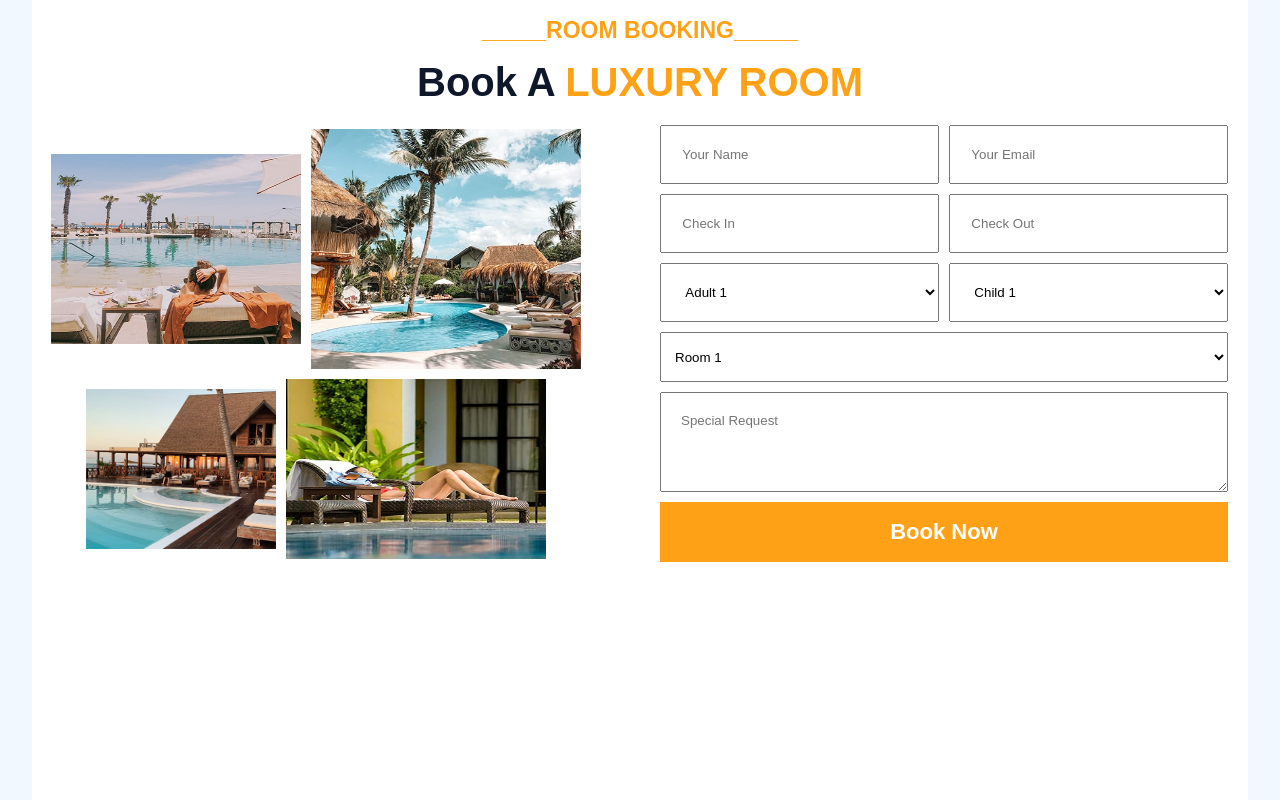
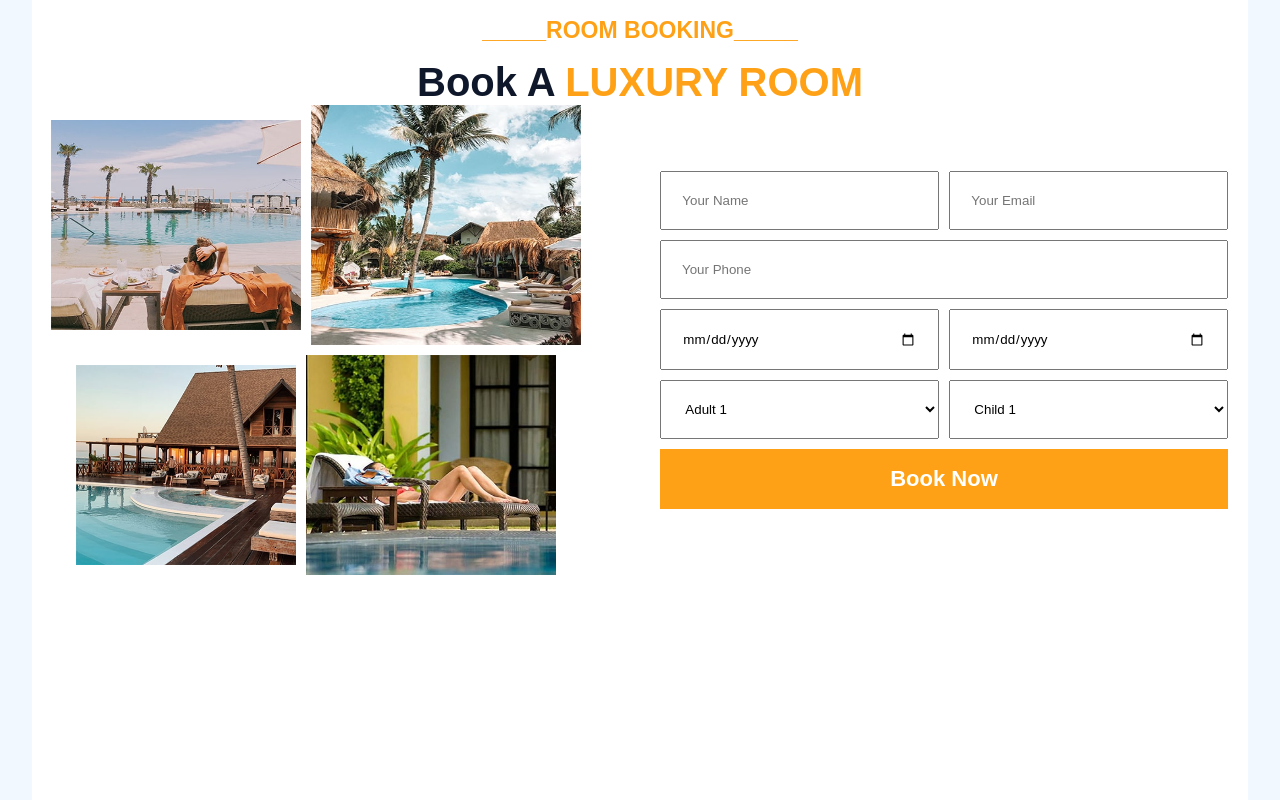
Before and after one commit to AmonovAmirbek/frontend, a React (Create React App) app: page /booking in a window 1280 px wide. Built offline with nearby package versions, Linux system fonts and the light colour scheme.

Commit message:
added about and booking

```diff
--- a/src/pages/Booking/Booking.jsx
+++ b/src/pages/Booking/Booking.jsx
@@ -10,20 +10,21 @@ function Booking() {
 
         <div className='booking__section-images__columns'>
           <div className='images__column left'>
-            <img src="./img/about-1.jpg" alt="" width="250px" height="190px"></img>
+            <img src="./img/about-1.jpg" alt="" width="250px" height="210px"></img>
             <img src="./img/about-2.jpg" alt="" width="270px" height="240px"></img>
           </div>
           <div className='images__column right'>
-            <img src="./img/about-3.jpg" alt="" width="190px" height="160px"></img>
-            <img src="./img/about-4.jpg" alt="" width="260px" height="180px"></img>
+            <img src="./img/about-3.jpg" alt="" width="220px" height="200px"></img>
+            <img src="./img/about-4.jpg" alt="" width="250px" height="220px"></img>
           </div>
 
         </div>
         <form className='form-css'>
-          <input type="text" name="field2" class="field-long" placeholder='Your Name' />
-          <input type="email" name="field3" class="field-long" placeholder='Your Email' />
-          <input type="email" name="field3" class="field-long" placeholder='Check In' />
-          <input type="email" name="field3" class="field-long" placeholder='Check Out' />
+          <input type="text" name="field2" className="field-long" placeholder='Your Name' />
+          <input type="email" name="field3" className="field-long" placeholder='Your Email' />
+          <input type="text" name="field3" className="fullwidth" placeholder='Your Phone' />
+          <input type="date" name="field3" className="field-long" placeholder='Check In' onChange={e => console.log(e.target.value)}/>
+          <input type="date" name="field3" className="field-long" placeholder='Check Out' />
 
           <select name="field4" className="halfwidth" placeholder='Adult 1'>
             <option value="Advertise" placeholder='Select Adult'>Adult 1</option>
@@ -36,15 +37,6 @@ function Booking() {
             <option value="Partnership">Child 2</option>
             <option value="General Question">Child 3</option>
           </select>
-
-          <select name="field4" className="fullwidth" placeholder='Room 1'>
-            <option value="Advertise">Room 1</option>
-            <option value="Partnership">Room 2</option>
-            <option value="General Question">Room 3</option>
-          </select>
-
-          <textarea name="field5" id="field5" class="fullwidth" placeholder='Special Request'></textarea>
-
           <button className='booking_button'>Book Now</button>
 
         </form>
```
Also changed, not shown: src/pages/Booking/booking.css (line endings or trailing spaces).
